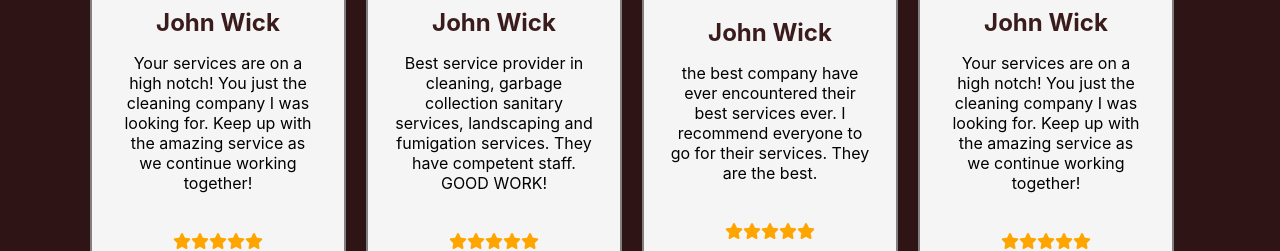
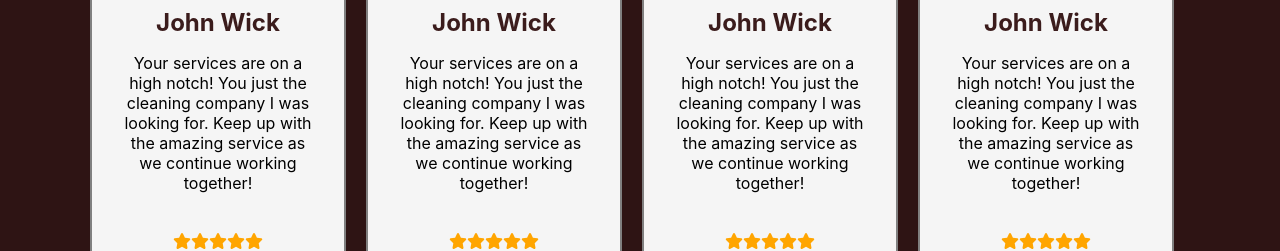
Before and after one commit to kiborgok/pick-up-trash, a React (Create React App) app: page /about in a window 1280 px wide. Shown: the part 1293-1544 px from the top of the page. Built offline with nearby package versions, Linux system fonts and the light colour scheme.

Commit message:
style: edit text

```diff
--- a/src/components/about/AboutPage.jsx
+++ b/src/components/about/AboutPage.jsx
@@ -64,8 +64,8 @@ function AboutPage() {
             <img src="/person2.jpg" alt="client" />
             <h3>John Wick</h3>
             <p>
-              Best service provider in cleaning, garbage collection sanitary services, landscaping
-              and fumigation services. They have competent staff. GOOD WORK!
+              Your services are on a high notch! You just the cleaning company I was looking for.
+              Keep up with the amazing service as we continue working together!
             </p>
             <div className="rating">
               <FontAwesomeIcon className="star" icon={faStar} />
@@ -79,8 +79,8 @@ function AboutPage() {
             <img src="/person3.jpg" alt="client" />
             <h3>John Wick</h3>
             <p>
-              the best company have ever encountered their best services ever. I recommend everyone
-              to go for their services. They are the best.
+              Your services are on a high notch! You just the cleaning company I was looking for.
+              Keep up with the amazing service as we continue working together!
             </p>
             <div className="rating">
               <FontAwesomeIcon className="star" icon={faStar} />
```
